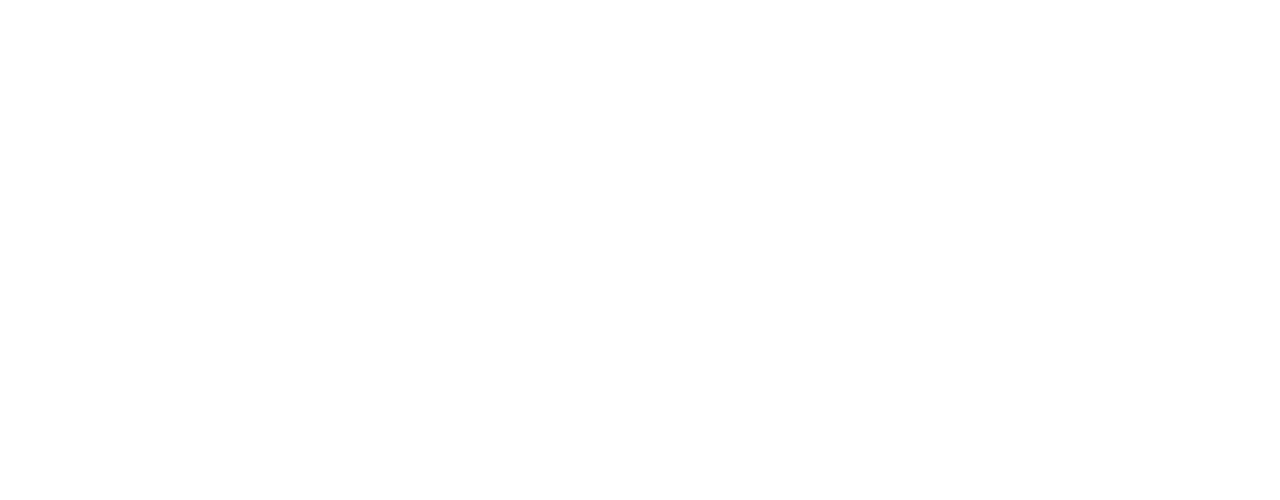
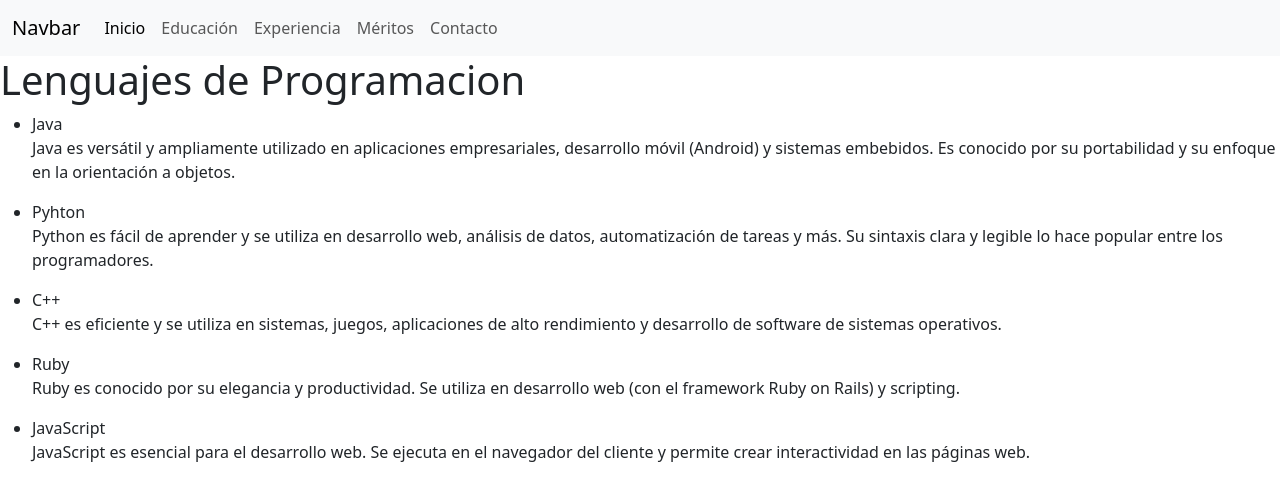
Before and after one commit to Mr-Dark65/PracticaGit4A_LoorSteeven, a plain HTML site: page experiencia.html in a window 1280 px wide. Drawn offline with nearby package versions, Linux system fonts and the light colour scheme.

Commit message:
Se agregó la experiencia de los lenguajes de programación.

```diff
--- a/experiencia.html
+++ b/experiencia.html
@@ -4,8 +4,55 @@
     <meta charset="UTF-8">
     <meta name="viewport" content="width=device-width, initial-scale=1.0">
     <title>Mi Experiencia</title>
+    <link href="https://cdn.jsdelivr.net/npm/bootstrap@5.3.3/dist/css/bootstrap.min.css" rel="stylesheet" integrity="sha384-QWTKZyjpPEjISv5WaRU9OFeRpok6YctnYmDr5pNlyT2bRjXh0JMhjY6hW+ALEwIH" crossorigin="anonymous">
+    <script src="https://cdn.jsdelivr.net/npm/bootstrap@5.3.3/dist/js/bootstrap.bundle.min.js" integrity="sha384-YvpcrYf0tY3lHB60NNkmXc5s9fDVZLESaAA55NDzOxhy9GkcIdslK1eN7N6jIeHz" crossorigin="anonymous"></script>
 </head>
 <body>
+    <nav class="navbar navbar-expand-lg bg-body-tertiary">
+        <div class="container-fluid">
+          <a class="navbar-brand" href="#">Navbar</a>
+          <button class="navbar-toggler" type="button" data-bs-toggle="collapse" data-bs-target="#navbarNav" aria-controls="navbarNav" aria-expanded="false" aria-label="Toggle navigation">
+            <span class="navbar-toggler-icon"></span>
+          </button>
+          <div class="collapse navbar-collapse" id="navbarNav">
+            <ul class="navbar-nav">
+              <li class="nav-item">
+                <a class="nav-link active" aria-current="page" href="#">Inicio</a>
+              </li>
+              <li class="nav-item">
+                <a class="nav-link" href="#">Educación</a>
+              </li>
+              <li class="nav-item">
+                <a class="nav-link" href="#">Experiencia</a>
+              </li>
+              <li class="nav-item">
+                <a class="nav-link " href="#">Méritos</a>
+              </li>
+              <li class="nav-item">
+                <a class="nav-link " href="#">Contacto</a>
+              </li>
+            </ul>
+          </div>
+        </div>
+      </nav>
+
+      <main>
+        <div>
+            <h1>Lenguajes de Programacion</h1>
+            <ul>
+                <li>Java</li>
+                <p>Java es versátil y ampliamente utilizado en aplicaciones empresariales, desarrollo móvil (Android) y sistemas embebidos. Es conocido por su portabilidad y su enfoque en la orientación a objetos.</p>
+                <li>Pyhton</li>
+                <p>Python es fácil de aprender y se utiliza en desarrollo web, análisis de datos, automatización de tareas y más. Su sintaxis clara y legible lo hace popular entre los programadores.</p>
+                <li>C++</li>
+                <p>C++ es eficiente y se utiliza en sistemas, juegos, aplicaciones de alto rendimiento y desarrollo de software de sistemas operativos.</p>
+                <li>Ruby</li>
+                <p>Ruby es conocido por su elegancia y productividad. Se utiliza en desarrollo web (con el framework Ruby on Rails) y scripting.</p>
+                <li>JavaScript</li>
+                <p>JavaScript es esencial para el desarrollo web. Se ejecuta en el navegador del cliente y permite crear interactividad en las páginas web.</p>
+            </ul>
+        </div>
+      </main>
 
 
 </body>
```
